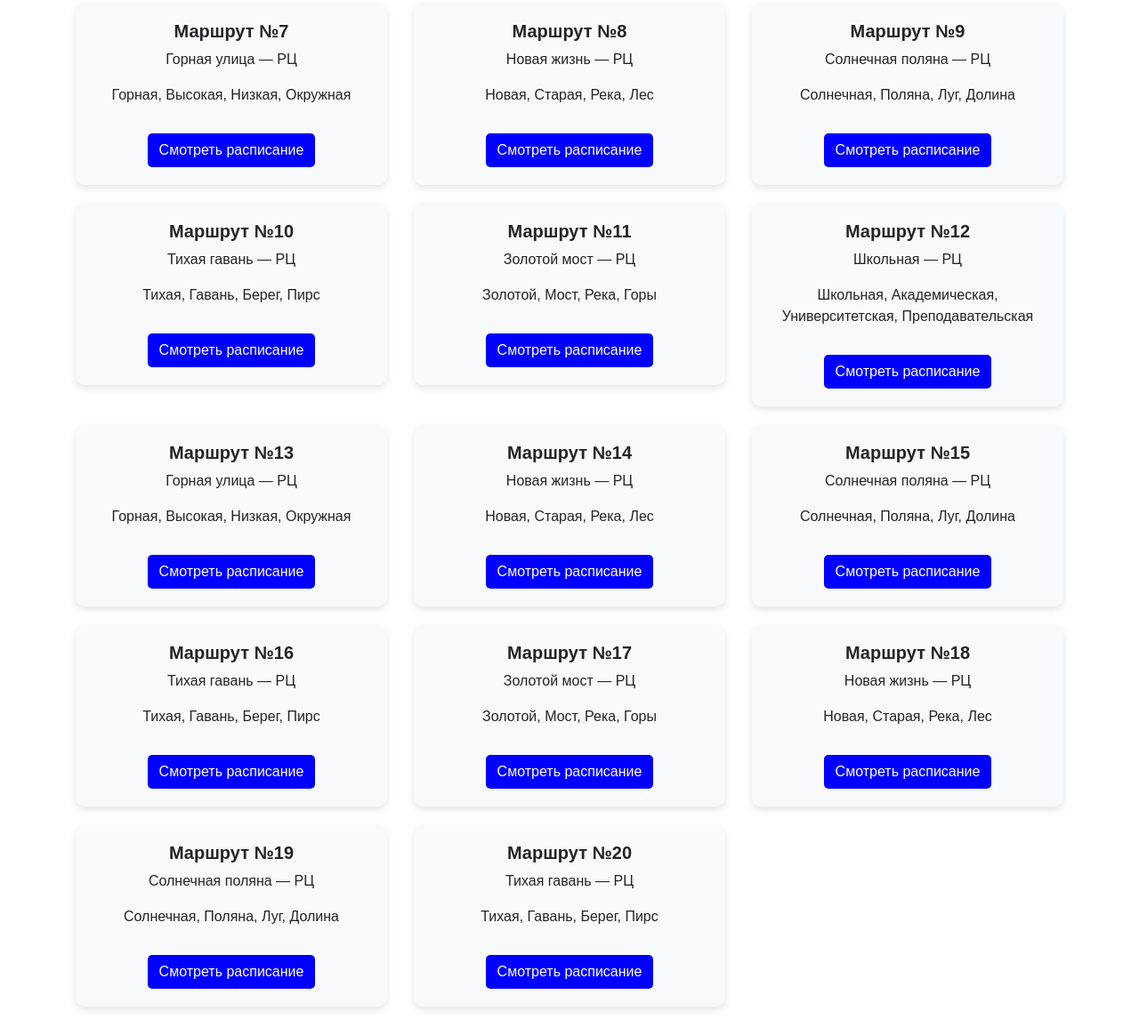
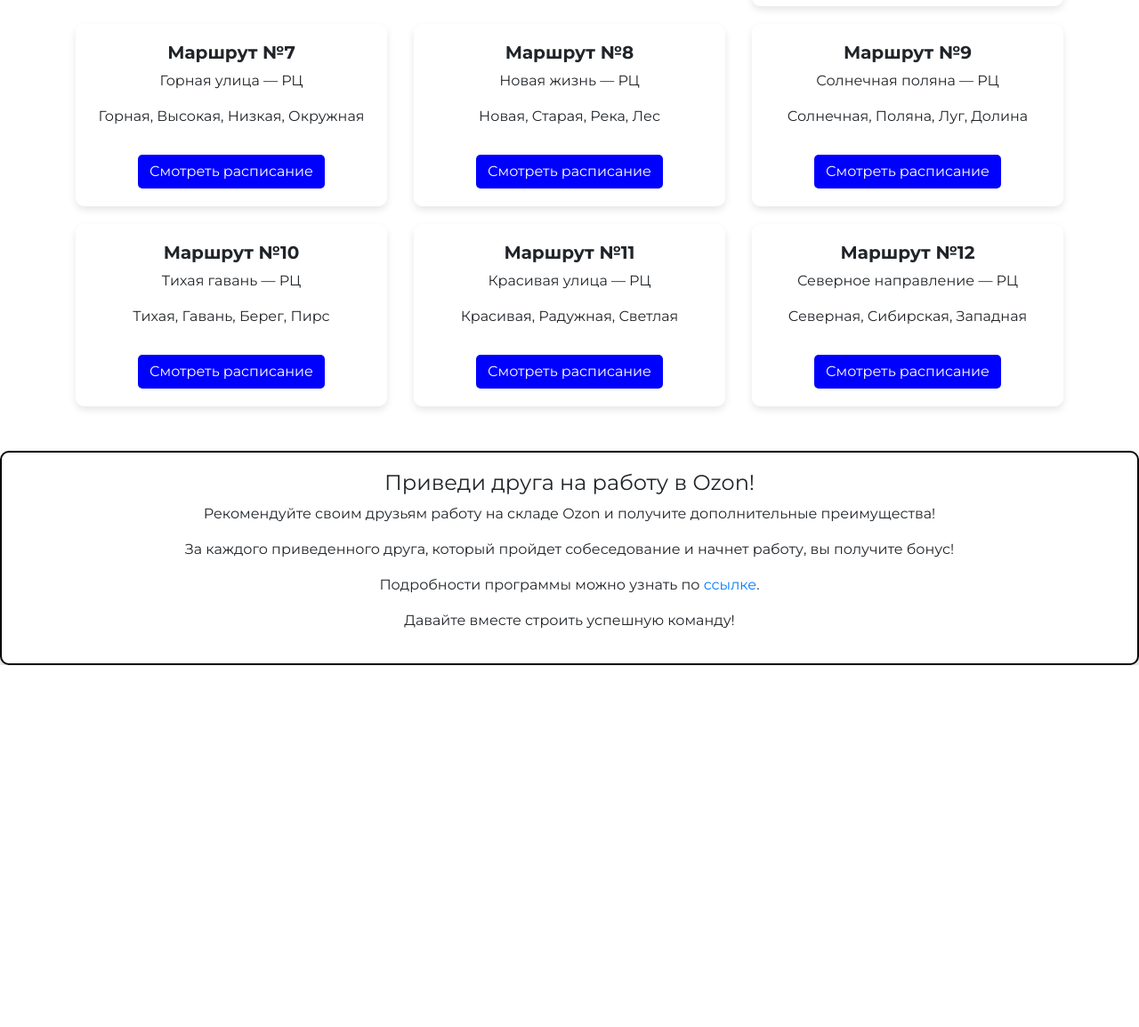
Before and after one commit to dkpopov/newroutes, a plain HTML site: page index.html in a window 1280 px wide. Shown: the part 919-2074 px from the top of the page at 89% size. After the commit the page ends 1667 px from the top, so only its background shows below. Drawn offline with nearby package versions, Linux system fonts and the light colour scheme; a web font is replaced by a local one.

Commit message:
Add files via upload

```diff
--- a/index.html
+++ b/index.html
@@ -5,17 +5,17 @@
     <meta name="viewport" content="width=device-width, initial-scale=1.0">
     <title>Корпоративные маршруты</title>
     <link href="https://maxcdn.bootstrapcdn.com/bootstrap/4.5.2/css/bootstrap.min.css" rel="stylesheet">
-    <link href="https://fonts.googleapis.com/css2?family=GT+Eesti+Pro:wght@400;700&display=swap" rel="stylesheet">
+    <link href="https://fonts.googleapis.com/css2?family=Montserrat:wght@400;700&display=swap" rel="stylesheet">
     <style>
         body {
-            font-family: 'GT Eesti Pro', sans-serif;
+            font-family: 'Montserrat', sans-serif;
         }
         .route-card {
             border-radius: 10px;
             padding: 20px;
             margin-bottom: 20px;
             text-align: center;
-            background-color: #f8f9fa;
+            background-color: rgba(255, 255, 255, 0.8); /* Полупрозрачный белый цвет */
             box-shadow: 0 4px 8px rgba(0, 0, 0, 0.1);
         }
         .btn-schedule {
@@ -29,18 +29,18 @@
             padding: 20px;
             border-radius: 10px;
             margin-top: 30px;
-            border: 2px solid #000; /* Рамка вокруг блока */
+            border: 2px solid #000;
             box-shadow: 0 4px 8px rgba(0, 0, 0, 0.2);
-            text-align: center; /* Центрирование текста */
+            text-align: center;
         }
         .logo {
             display: block;
             margin: 0 auto 20px;
-            max-width: 200px; /* Максимальная ширина логотипа */
+            max-width: 200px;
         }
         .parallax {
-            background-image: url('https://img.freepik.com/free-photo/traffic-vehicle-urban-reflections-city_1112-973.jpg?t=st=1730294736~exp=1730298336~hmac=3a36ba60b60cfa8601e9fb39dd99a177ce57287e6c2d3e3316c583f8c5a65d15&w=1380');
-            min-height: 400px; /* Минимальная высота блока */
+            background-image: url('https://nscar.ru/wp-content/uploads/2024/03/avtobus-v-gorode.png');
+            min-height: 400px;
             background-attachment: fixed;
             background-position: center;
             background-repeat: no-repeat;
@@ -48,11 +48,11 @@
             display: flex;
             justify-content: center;
             align-items: center;
-            color: white; /* Цвет текста внутри блока */
+            color: white;
             position: relative;
         }
         .overlay {
-            background: rgba(0, 0, 0, 0.5); /* Полупрозрачный фон */
+            background: rgba(0, 0, 0, 0.5);
             width: 100%;
             height: 100%;
             position: absolute;
@@ -73,19 +73,19 @@
     <div class="content">
         <img src="https://brandlab.ozon.ru/images/tild3063-3966-4830-a164-333932303933__logo.svg" alt="Ozon Logo" class="logo">
         <h1>Корпоративные маршруты</h1>
-        <p>Тут мы можем писать объявления какие то, изменилось расписание, и т.д.</p>
+        <p>Тут мы можем писать объявления какие-то, изменилось расписание и т.д.</p>
     </div>
 </div>
 
 <div class="container mt-4">
     <div class="row">
-        <!-- Пример маршрутов (добавьте сюда 20 маршрутов) -->
+        <!-- Пример маршрутов -->
         <div class="col-md-4">
             <div class="route-card">
                 <h5><strong>Маршрут №1</strong></h5>
                 <p>Марьина Роща — РЦ</p>
                 <p>Пл. Станиславского, Сад Кирова, ул. Станционная, г. Обь</p>
-                <a href="/newroutes/routes/route1.html" class="btn btn-schedule">Смотреть расписание</a>
+                <a href="../сай/routes/route1.html" class="btn btn-schedule">Смотреть расписание</a>
             </div>
         </div>
         <div class="col-md-4">
@@ -93,7 +93,7 @@
                 <h5><strong>Маршрут №2</strong></h5>
                 <p>Матрешкин двор — РЦ</p>
                 <p>Петухова, Хилокский, г. Обь</p>
-                <a href="../сай/routes/route1.html" class="btn btn-schedule">Смотреть расписание</a>
+                <a href="../сай/routes/route2.html" class="btn btn-schedule">Смотреть расписание</a>
             </div>
         </div>
         <div class="col-md-4">
@@ -101,7 +101,7 @@
                 <h5><strong>Маршрут №3</strong></h5>
                 <p>Дунаевского — РЦ</p>
                 <p>Дунаевского, Юбилейный, Снегири, Стрижи</p>
-                <a href="../сай/routes/route1.html" class="btn btn-schedule">Смотреть расписание</a>
+                <a href="../сай/routes/route3.html" class="btn btn-schedule">Смотреть расписание</a>
             </div>
         </div>
         <div class="col-md-4">
@@ -109,7 +109,7 @@
                 <h5><strong>Маршрут №4</strong></h5>
                 <p>Солнечная улица — РЦ</p>
                 <p>Солнечная, Приветливая, Уютная</p>
-                <a href="../сай/routes/route1.html" class="btn btn-schedule">Смотреть расписание</a>
+                <a href="../сай/routes/route4.html" class="btn btn-schedule">Смотреть расписание</a>
             </div>
         </div>
         <div class="col-md-4">
@@ -117,7 +117,7 @@
                 <h5><strong>Маршрут №5</strong></h5>
                 <p>Зеленая роща — РЦ</p>
                 <p>Зеленая, Природная, Лесная, Родниковая</p>
-                <a href="../сай/routes/route1.html" class="btn btn-schedule">Смотреть расписание</a>
+                <a href="../сай/routes/route5.html" class="btn btn-schedule">Смотреть расписание</a>
             </div>
         </div>
         <div class="col-md-4">
@@ -125,7 +125,7 @@
                 <h5><strong>Маршрут №6</strong></h5>
                 <p>Школьная — РЦ</p>
                 <p>Школьная, Академическая, Университетская, Преподавательская</p>
-                <a href="../сай/routes/route1.html" class="btn btn-schedule">Смотреть расписание</a>
+                <a href="../сай/routes/route6.html" class="btn btn-schedule">Смотреть расписание</a>
             </div>
         </div>
         <div class="col-md-4">
@@ -133,7 +133,7 @@
                 <h5><strong>Маршрут №7</strong></h5>
                 <p>Горная улица — РЦ</p>
                 <p>Горная, Высокая, Низкая, Окружная</p>
-                <a href="../сай/routes/route1.html" class="btn btn-schedule">Смотреть расписание</a>
+                <a href="../сай/routes/route7.html" class="btn btn-schedule">Смотреть расписание</a>
             </div>
         </div>
         <div class="col-md-4">
@@ -141,7 +141,7 @@
                 <h5><strong>Маршрут №8</strong></h5>
                 <p>Новая жизнь — РЦ</p>
                 <p>Новая, Старая, Река, Лес</p>
-                <a href="../сай/routes/route1.html" class="btn btn-schedule">Смотреть расписание</a>
+                <a href="../сай/routes/route8.html" class="btn btn-schedule">Смотреть расписание</a>
             </div>
         </div>
         <div class="col-md-4">
@@ -149,7 +149,7 @@
                 <h5><strong>Маршрут №9</strong></h5>
                 <p>Солнечная поляна — РЦ</p>
                 <p>Солнечная, Поляна, Луг, Долина</p>
-                <a href="../сай/routes/route1.html" class="btn btn-schedule">Смотреть расписание</a>
+                <a href="../сай/routes/route9.html" class="btn btn-schedule">Смотреть расписание</a>
             </div>
         </div>
         <div class="col-md-4">
@@ -157,87 +157,23 @@
                 <h5><strong>Маршрут №10</strong></h5>
                 <p>Тихая гавань — РЦ</p>
                 <p>Тихая, Гавань, Берег, Пирс</p>
-                <a href="../сай/routes/route1.html" class="btn btn-schedule">Смотреть расписание</a>
+                <a href="../сай/routes/route10.html" class="btn btn-schedule">Смотреть расписание</a>
             </div>
         </div>
         <div class="col-md-4">
             <div class="route-card">
                 <h5><strong>Маршрут №11</strong></h5>
-                <p>Золотой мост — РЦ</p>
-                <p>Золотой, Мост, Река, Горы</p>
-                <a href="../сай/routes/route1.html" class="btn btn-schedule">Смотреть расписание</a>
+                <p>Красивая улица — РЦ</p>
+                <p>Красивая, Радужная, Светлая</p>
+                <a href="../сай/routes/route11.html" class="btn btn-schedule">Смотреть расписание</a>
             </div>
         </div>
         <div class="col-md-4">
             <div class="route-card">
                 <h5><strong>Маршрут №12</strong></h5>
-                <p>Школьная — РЦ</p>
-                <p>Школьная, Академическая, Университетская, Преподавательская</p>
-                <a href="../сай/routes/route1.html" class="btn btn-schedule">Смотреть расписание</a>
-            </div>
-        </div>
-        <div class="col-md-4">
-            <div class="route-card">
-                <h5><strong>Маршрут №13</strong></h5>
-                <p>Горная улица — РЦ</p>
-                <p>Горная, Высокая, Низкая, Окружная</p>
-                <a href="../сай/routes/route1.html" class="btn btn-schedule">Смотреть расписание</a>
-            </div>
-        </div>
-        <div class="col-md-4">
-            <div class="route-card">
-                <h5><strong>Маршрут №14</strong></h5>
-                <p>Новая жизнь — РЦ</p>
-                <p>Новая, Старая, Река, Лес</p>
-                <a href="../сай/routes/route1.html" class="btn btn-schedule">Смотреть расписание</a>
-            </div>
-        </div>
-        <div class="col-md-4">
-            <div class="route-card">
-                <h5><strong>Маршрут №15</strong></h5>
-                <p>Солнечная поляна — РЦ</p>
-                <p>Солнечная, Поляна, Луг, Долина</p>
-                <a href="../сай/routes/route1.html" class="btn btn-schedule">Смотреть расписание</a>
-            </div>
-        </div>
-        <div class="col-md-4">
-            <div class="route-card">
-                <h5><strong>Маршрут №16</strong></h5>
-                <p>Тихая гавань — РЦ</p>
-                <p>Тихая, Гавань, Берег, Пирс</p>
-                <a href="../сай/routes/route1.html" class="btn btn-schedule">Смотреть расписание</a>
-            </div>
-        </div>
-        <div class="col-md-4">
-            <div class="route-card">
-                <h5><strong>Маршрут №17</strong></h5>
-                <p>Золотой мост — РЦ</p>
-                <p>Золотой, Мост, Река, Горы</p>
-                <a href="../сай/routes/route1.html" class="btn btn-schedule">Смотреть расписание</a>
-            </div>
-        </div>
-        <div class="col-md-4">
-            <div class="route-card">
-                <h5><strong>Маршрут №18</strong></h5>
-                <p>Новая жизнь — РЦ</p>
-                <p>Новая, Старая, Река, Лес</p>
-                <a href="../сай/routes/route1.html" class="btn btn-schedule">Смотреть расписание</a>
-            </div>
-        </div>
-        <div class="col-md-4">
-            <div class="route-card">
-                <h5><strong>Маршрут №19</strong></h5>
-                <p>Солнечная поляна — РЦ</p>
-                <p>Солнечная, Поляна, Луг, Долина</p>
-                <a href="../сай/routes/route1.html" class="btn btn-schedule">Смотреть расписание</a>
-            </div>
-        </div>
-        <div class="col-md-4">
-            <div class="route-card">
-                <h5><strong>Маршрут №20</strong></h5>
-                <p>Тихая гавань — РЦ</p>
-                <p>Тихая, Гавань, Берег, Пирс</p>
-                <a href="../сай/routes/route1.html" class="btn btn-schedule">Смотреть расписание</a>
+                <p>Северное направление — РЦ</p>
+                <p>Северная, Сибирская, Западная</p>
+                <a href="../сай/routes/route12.html" class="btn btn-schedule">Смотреть расписание</a>
             </div>
         </div>
     </div>
@@ -252,6 +188,9 @@
     <p>Давайте вместе строить успешную команду!</p>
 </div>
 
+
+
+
 <script src="https://code.jquery.com/jquery-3.5.1.min.js"></script>
 <script src="https://stackpath.bootstrapcdn.com/bootstrap/4.5.2/js/bootstrap.bundle.min.js"></script>
 </body>
```
Also changed, not shown: routes/route1.html (+2 -2 lines).
